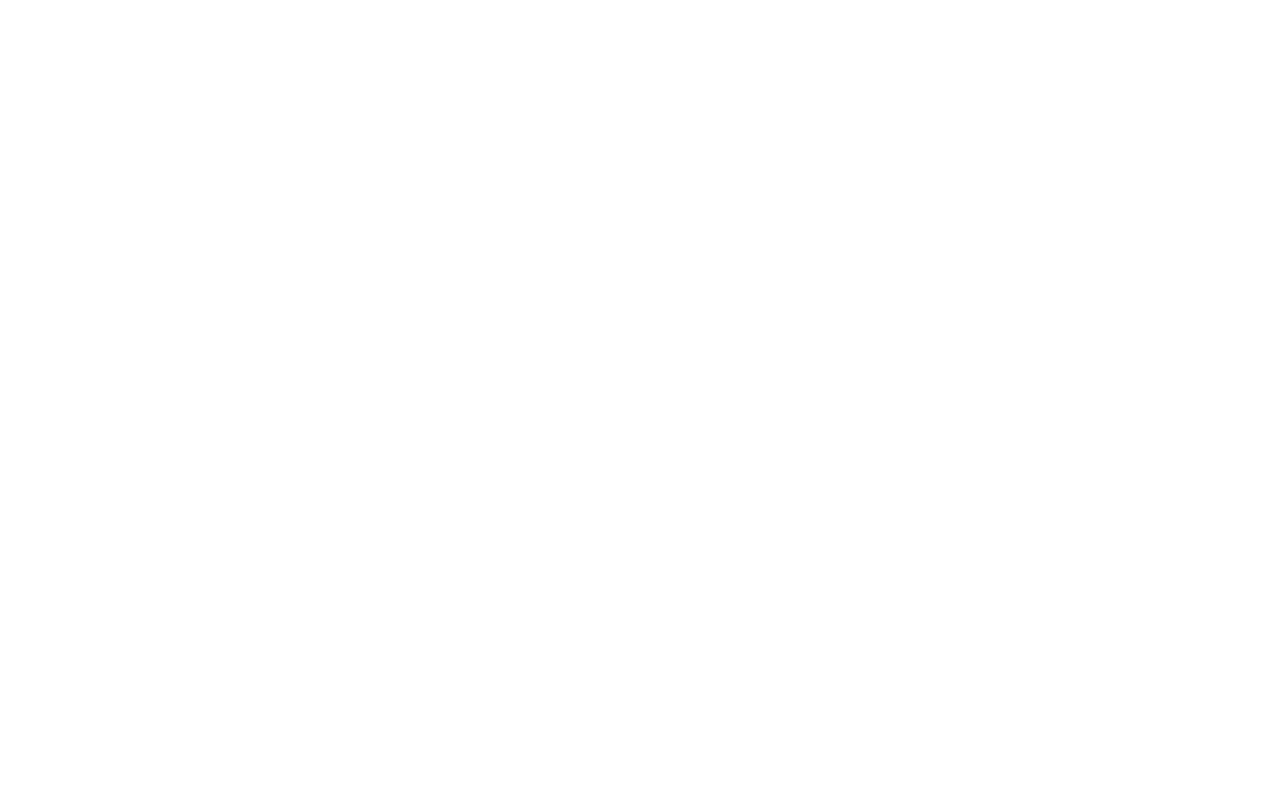
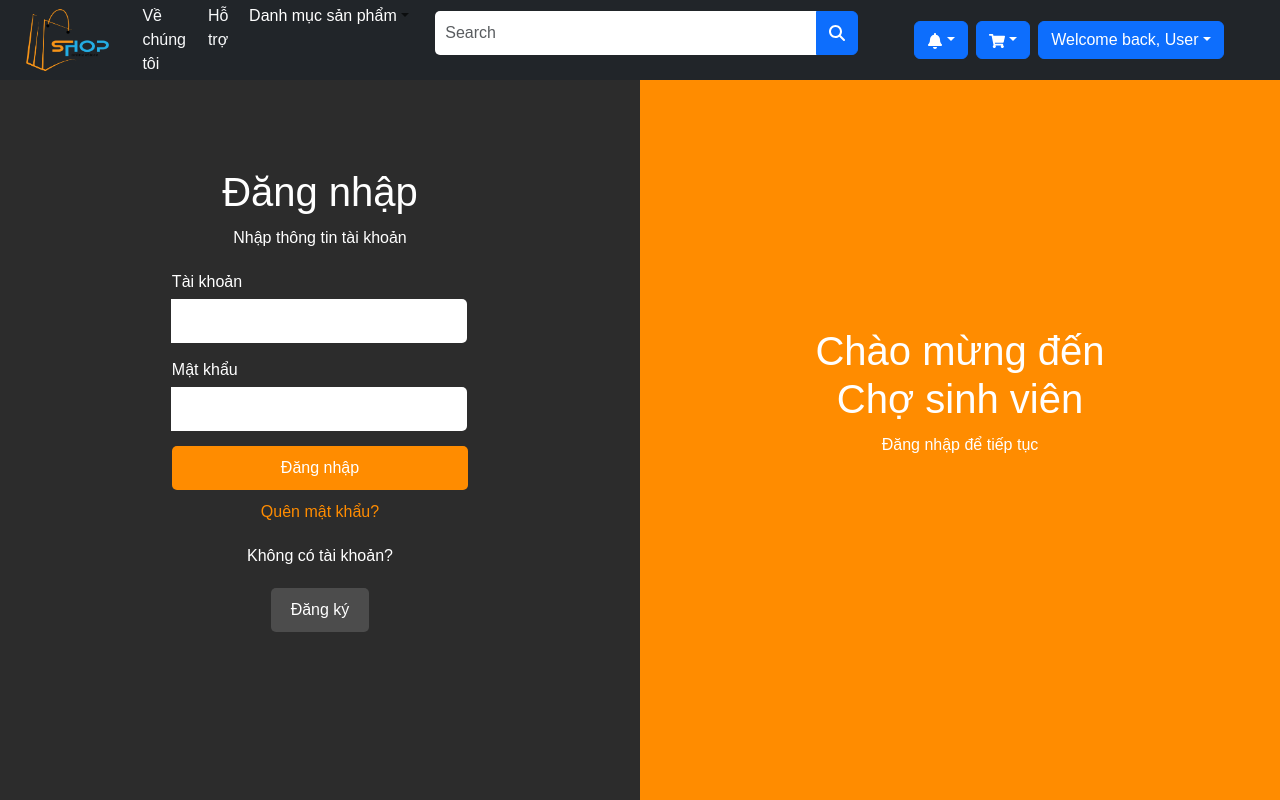
Before and after one commit to MinhBTHE186598/OnlineShop, a React (Create React App) app: page /login in a window 1280 px wide. Before the commit this address had no page. Shown: the top 800 px of the page. Built offline with nearby package versions, Linux system fonts and the light colour scheme.

Commit message:
view login cơ bản

```diff
--- a/src/App.js
+++ b/src/App.js
@@ -8,6 +8,7 @@ import AboutUs from './webpages/AboutUs';
 import AddSeller from './webpages/AddSeller';
 import MainShop from './webpages/MainShop';
 import AddProduct from './webpages/AddProduct';
+import Login from './webpages/Login';
 function App() {
   return (
     <div>
@@ -23,6 +24,7 @@ function App() {
         <Route path="/aboutUs" element={<AboutUs/>}/>
         <Route path="/mainShop" element={<MainShop/>}/>
         <Route path="/addProduct" element={<AddProduct/>}/>
+        <Route path="/login" element={<Login/>}/>
       </Routes>
 
       </BrowserRouter>
--- /dev/null
+++ b/src/components/UserLogin.js
@@ -0,0 +1,36 @@
+// src/Login.js
+import React from 'react';
+import '../utility/Login.css';
+
+const UserLogin = () => {
+  return (
+    <div className="login-container">
+      <div className="login-left">
+        <h1>Đăng nhập</h1>
+        <p>Nhập thông tin tài khoản</p>
+        <form>
+          <div className="input-group">
+            <label>Tài khoản</label>
+            <input type="text" name="username" required />
+          </div>
+          <div className="input-group">
+            <label>Mật khẩu</label>
+            <input type="password" name="password" required />
+          </div>
+          <button type="submit" className="login-button">Đăng nhập</button>
+        </form>
+        <a href="#" className="forgot-password">Quên mật khẩu?</a>
+        <div className="signup-container">
+          <p>Không có tài khoản?</p>
+          <button className="signup-button">Đăng ký</button>
+        </div>
+      </div>
+      <div className="login-right">
+        <h1>Chào mừng đến <br /> Chợ sinh viên</h1>
+        <p>Đăng nhập để tiếp tục</p>
+      </div>
+    </div>
+  );
+};
+
+export default UserLogin;
--- /dev/null
+++ b/src/utility/Login.css
@@ -0,0 +1,104 @@
+/* src/Login.css */
+body {
+    margin: 0;
+    font-family: 'Arial', sans-serif;
+    background-color: #f2f2f2;
+  }
+
+  .login-container {
+    display: flex;
+    height: 100vh;
+  }
+
+  .login-left {
+    flex: 1;
+    background-color: #2c2c2c;
+    color: white;
+    display: flex;
+    flex-direction: column;
+    justify-content: center;
+    align-items: center;
+    padding: 20px;
+  }
+
+  .login-left h1 {
+    margin-bottom: 10px;
+  }
+
+  .login-left p {
+    margin-bottom: 20px;
+  }
+
+  .input-group {
+    margin-bottom: 15px;
+  }
+
+  .input-group label {
+    display: block;
+    margin-bottom: 5px;
+  }
+
+  .input-group input {
+    width: 100%;
+    padding: 10px;
+    border: none;
+    border-radius: 5px;
+  }
+
+  .login-button {
+    width: 100%;
+    padding: 10px;
+    background-color: #ff8c00; /* Orange color */
+    color: white;
+    border: none;
+    border-radius: 5px;
+    cursor: pointer;
+  }
+
+  .login-button:hover {
+    background-color: #e07b00;
+  }
+
+  .forgot-password {
+    margin-top: 10px;
+    color: #ff8c00;
+    text-decoration: none;
+  }
+
+  .signup-container {
+    margin-top: 20px;
+    text-align: center;
+  }
+
+  .signup-button {
+    padding: 10px 20px;
+    background-color: #4c4c4c;
+    color: white;
+    border: none;
+    border-radius: 5px;
+    cursor: pointer;
+  }
+
+  .signup-button:hover {
+    background-color: #3a3a3a;
+  }
+
+  .login-right {
+    flex: 1;
+    background-color: #ff8c00; /* Orange color */
+    color: white;
+    display: flex;
+    flex-direction: column;
+    justify-content: center;
+    align-items: center;
+    padding: 20px;
+  }
+
+  .login-right h1 {
+    margin-bottom: 10px;
+    text-align: center;
+  }
+
+  .login-right p {
+    text-align: center;
+  }
--- /dev/null
+++ b/src/webpages/Login.js
@@ -0,0 +1,15 @@
+import React from 'react'
+import Header from '../components/Header'
+import Footer from '../components/Footer'
+import UserLogin from '../components/UserLogin'
+function Login() {
+    return (
+        <div>
+            <Header />
+            <UserLogin />
+            <Footer />
+        </div>
+    )
+}
+
+export default Login
```
